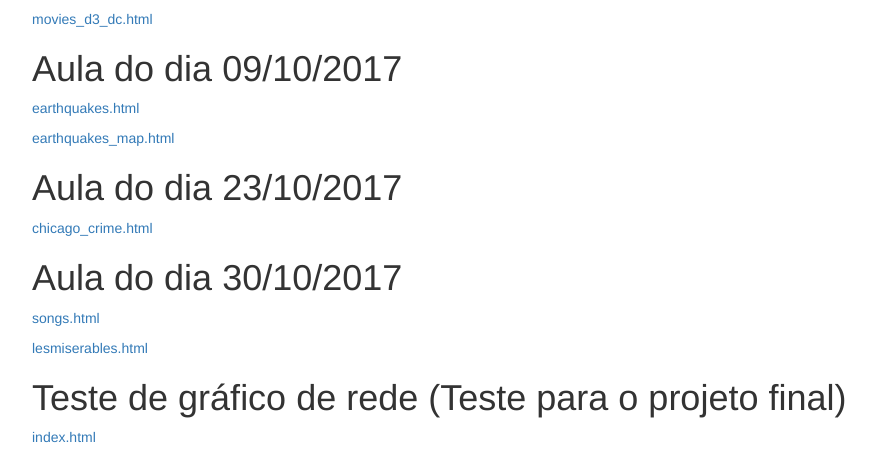
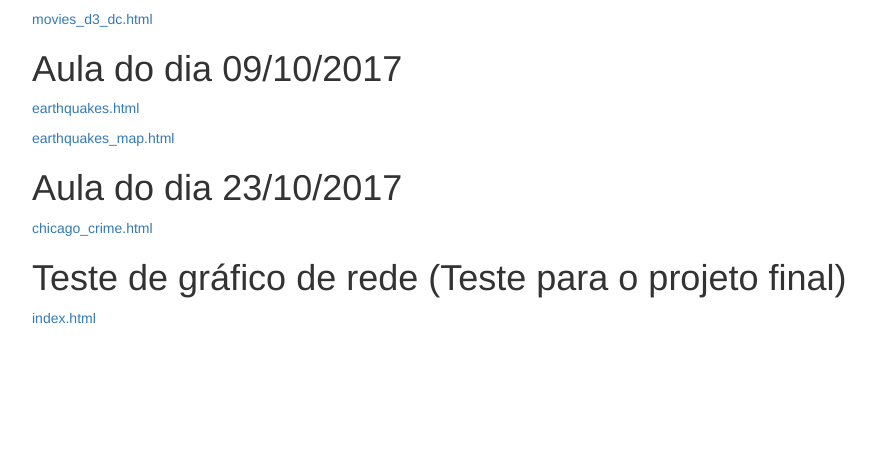
Before and after one commit to emersonbie/datavis-course, a plain HTML site: page index.html in a window 1280 px wide. Shown: the part 670-1127 px from the top of the page, without its empty margins (38-914 px from the left). After the commit the page ends 1008 px from the top, so only its background shows below. Drawn offline with nearby package versions, Linux system fonts and the light colour scheme.

Commit message:
Update index.html

```diff
--- a/index.html
+++ b/index.html
@@ -72,10 +72,6 @@
       <h1>Aula do dia 23/10/2017</h1>
       <p><a href="/datavis-course/2017_10_23/chicago_crime.html">chicago_crime.html</a></p>
 
-      <h1>Aula do dia 30/10/2017</h1>
-      <p><a href="/datavis-course/2017_10_30/songs.html">songs.html</a></p>
-      <p><a href="/datavis-course/2017_10_30/lesmiserables.html">lesmiserables.html</a></p>
-
       <h1>Teste de gráfico de rede (Teste para o projeto final)</h1>
       <p><a href="/datavis-course/graph_net_test/index.html">index.html</a></p>
 
```
